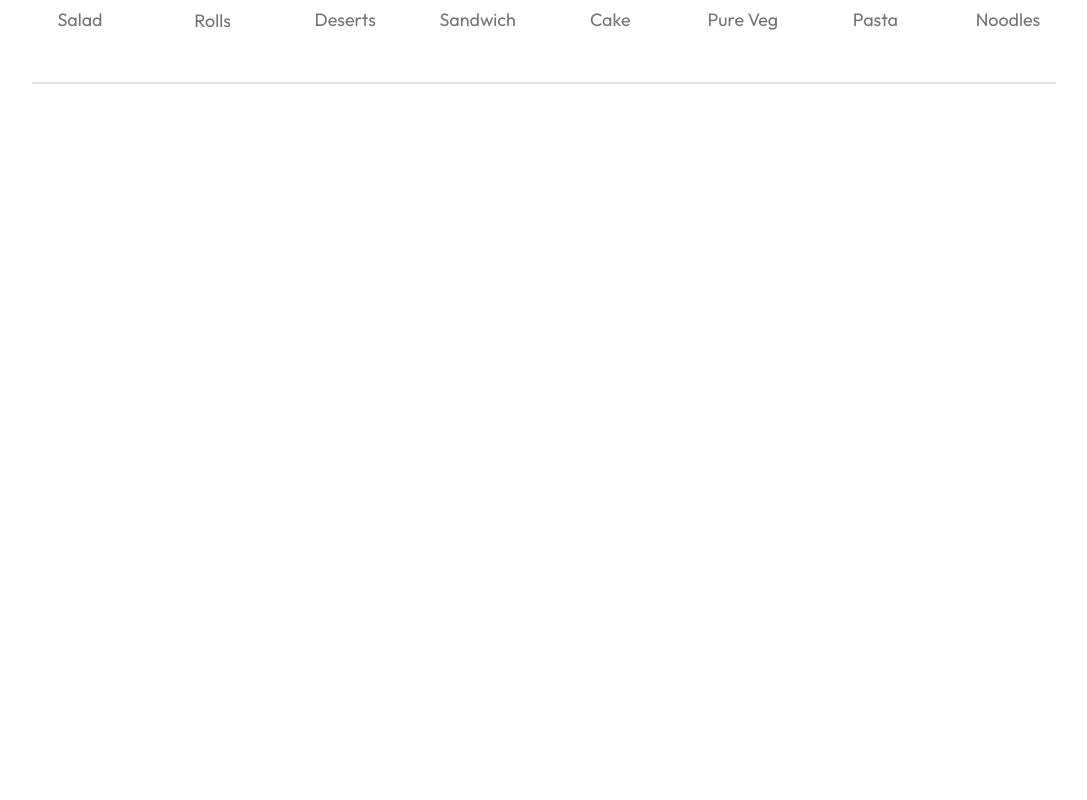
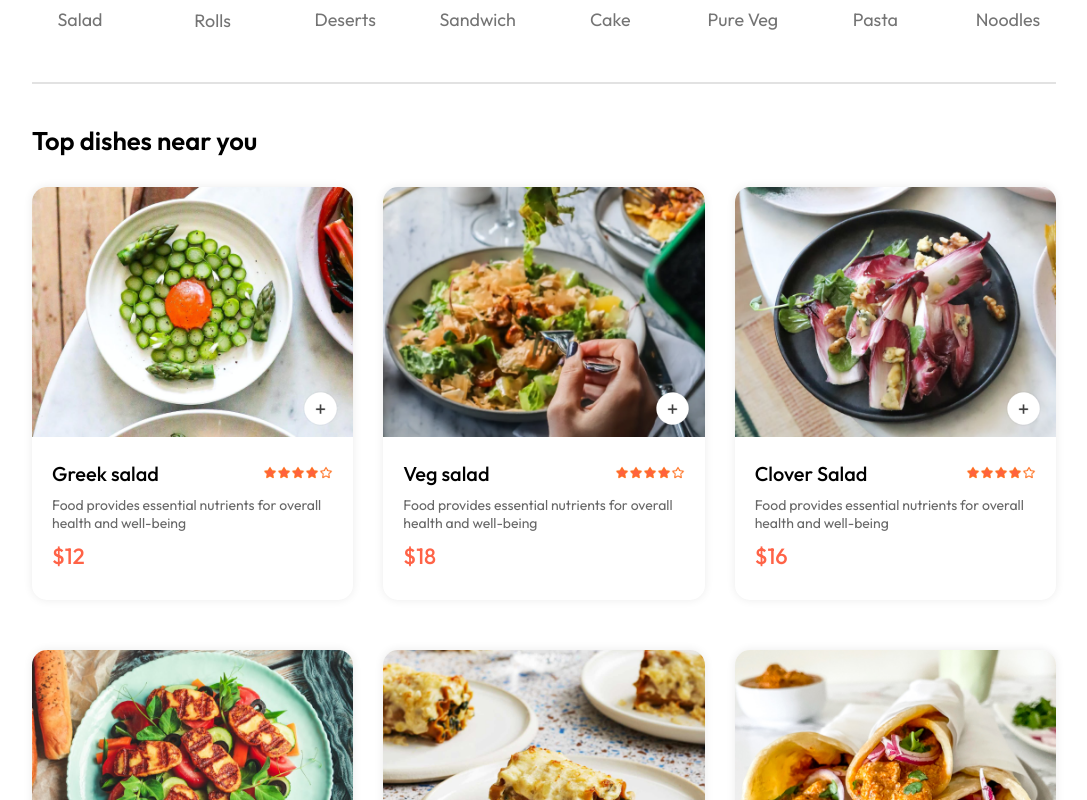
Before and after one commit to Raihanhn/Food-Delivery-app, a React (Vite) app: page / in a window 1280 px wide. Shown: the part 840-1640 px from the top of the page, without its empty margins (96-1183 px from the left). Before the commit the page ends 934 px from the top, so only its background shows below. Built offline with nearby package versions, Linux system fonts and the light colour scheme.

Commit message:
counter fnc added to button

```diff
--- /dev/null
+++ b/src/components/FoodDisplay/FoodDisplay.jsx
@@ -0,0 +1,30 @@
+import React, { useContext } from "react";
+import "./fooddisplay.css";
+import { StoreContext } from "../../context/StoreContext";
+import FoodItem from "../foodItem/FoodItem";
+
+const FoodDisplay = ({ category }) => {
+  const { food_list } = useContext(StoreContext);
+
+  return (
+    <div className="food-display" id="food-display">
+      <h2>Top dishes near you</h2>
+      <div className="food-display-list">
+        {food_list.map((item, index) => {
+          return (
+            <FoodItem
+              key={index}
+              id={item._id}
+              name={item.name}
+              description={item.description}
+              price={item.price}
+              image={item.image}
+            />
+          );
+        })}
+      </div>
+    </div>
+  );
+};
+
+export default FoodDisplay;
--- /dev/null
+++ b/src/components/FoodDisplay/fooddisplay.css
@@ -0,0 +1,16 @@
+.food-display {
+  margin-top: 30px;
+}
+
+.food-display h2 {
+  font-size: max(2vw, 24px);
+  font-weight: 600;
+}
+
+.food-display-list {
+  display: grid;
+  grid-template-columns: repeat(auto-fill, minmax(240px, 1fr));
+  margin-top: 30px;
+  gap: 30px;
+  row-gap: 50px;
+}
--- /dev/null
+++ b/src/components/foodItem/FoodItem.jsx
@@ -0,0 +1,47 @@
+import React, { useState } from "react";
+import "./fooditem.css";
+import { assets } from "../../assets/assets";
+
+const FoodItem = ({ id, name, price, description, image }) => {
+  const [itemCount, setItemCount] = useState(0);
+
+  return (
+    <div className="food-item">
+      <div className="food-item-img-container">
+        <img className="food-item-image" src={image} alt="" />
+        {!itemCount ? (
+          <img
+            className="add"
+            onClick={() => setItemCount((prev) => prev + 1)}
+            src={assets.add_icon_white}
+            alt=""
+          />
+        ) : (
+          <div className="food-item-counter">
+            <img
+              onClick={() => setItemCount((prev) => prev - 1)}
+              src={assets.remove_icon_red}
+              alt=""
+            />
+            <p>{itemCount} </p>
+            <img
+              onClick={() => setItemCount((prev) => prev + 1)}
+              src={assets.add_icon_green}
+              alt=""
+            />
+          </div>
+        )}
+      </div>
+      <div className="food-item-info">
+        <div className="food-item-name-rating">
+          <p>{name} </p>
+          <img src={assets.rating_starts} alt="" />
+        </div>
+        <p className="food-item-desc">{description} </p>
+        <p className="food-item-price">${price} </p>
+      </div>
+    </div>
+  );
+};
+
+export default FoodItem;
--- /dev/null
+++ b/src/components/foodItem/fooditem.css
@@ -0,0 +1,74 @@
+.food-item {
+  width: 100%;
+  margin: auto;
+  border-radius: 15px;
+  box-shadow: 0px 0px 10px #00000015;
+  transition: 0.3s;
+  animation: fadeIn 1s;
+}
+
+.food-item-image {
+  width: 100%;
+  border-radius: 15px 15px 0px 0px;
+}
+
+.food-item-info {
+  padding: 20px;
+}
+
+.food-item-name-rating {
+  display: flex;
+  justify-content: space-between;
+  align-items: center;
+  margin-bottom: 10px;
+}
+
+.food-item-name-rating p {
+  font-size: 20px;
+  font-weight: 500;
+}
+
+.food-item-name-rating img {
+  width: 70px;
+}
+
+.food-item-desc {
+  color: #676767;
+  font-size: 14px;
+}
+
+.food-item-price {
+  color: tomato;
+  font-size: 22px;
+  font-weight: 500;
+  margin: 10px 0px;
+}
+
+.food-item-img-container {
+  position: relative;
+}
+
+.food-item-img-container .add {
+  width: 35px;
+  position: absolute;
+  bottom: 15px;
+  right: 15px;
+  cursor: pointer;
+  border-radius: 50%;
+}
+
+.food-item-counter {
+  position: absolute;
+  bottom: 15px;
+  right: 15px;
+  display: flex;
+  align-items: center;
+  gap: 10px;
+  padding: 6px;
+  border-radius: 50px;
+  background-color: white;
+}
+
+.food-item-counter img {
+  width: 30px;
+}
--- a/src/pages/Home/Home.jsx
+++ b/src/pages/Home/Home.jsx
@@ -2,6 +2,7 @@
 import "./home.css";
 import Header from "../../components/Header/Header";
 import ExploreMenu from "../../components/ExploreMenu/ExploreMenu";
+import FoodDisplay from "../../components/FoodDisplay/FoodDisplay";
 
 const Home = () => {
   const [category, setCategory] = useState("All");
@@ -10,6 +11,7 @@
     <div>
       <Header />
       <ExploreMenu category={category} setCategory={setCategory} />
+      <FoodDisplay category={category} />
     </div>
   );
 };
```
